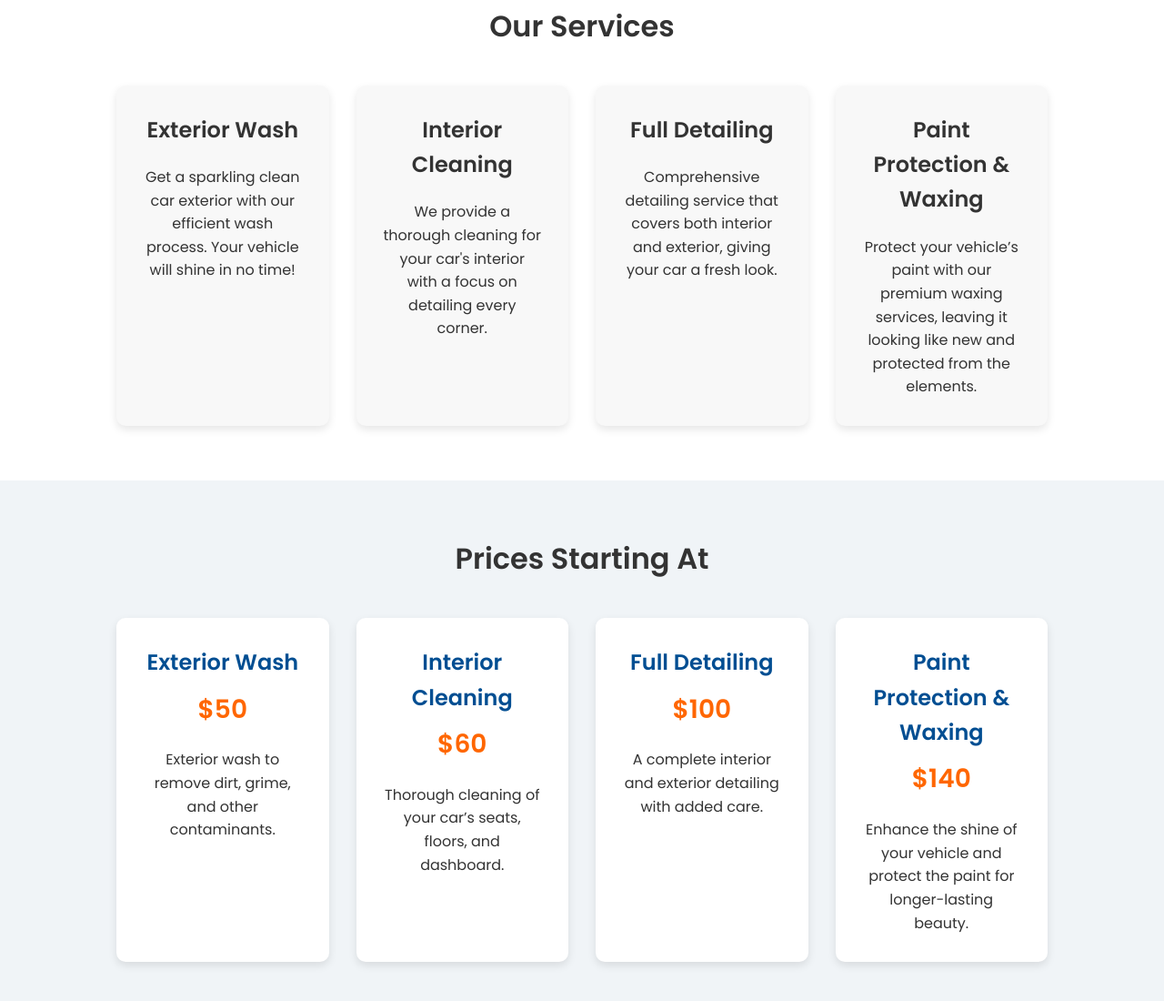
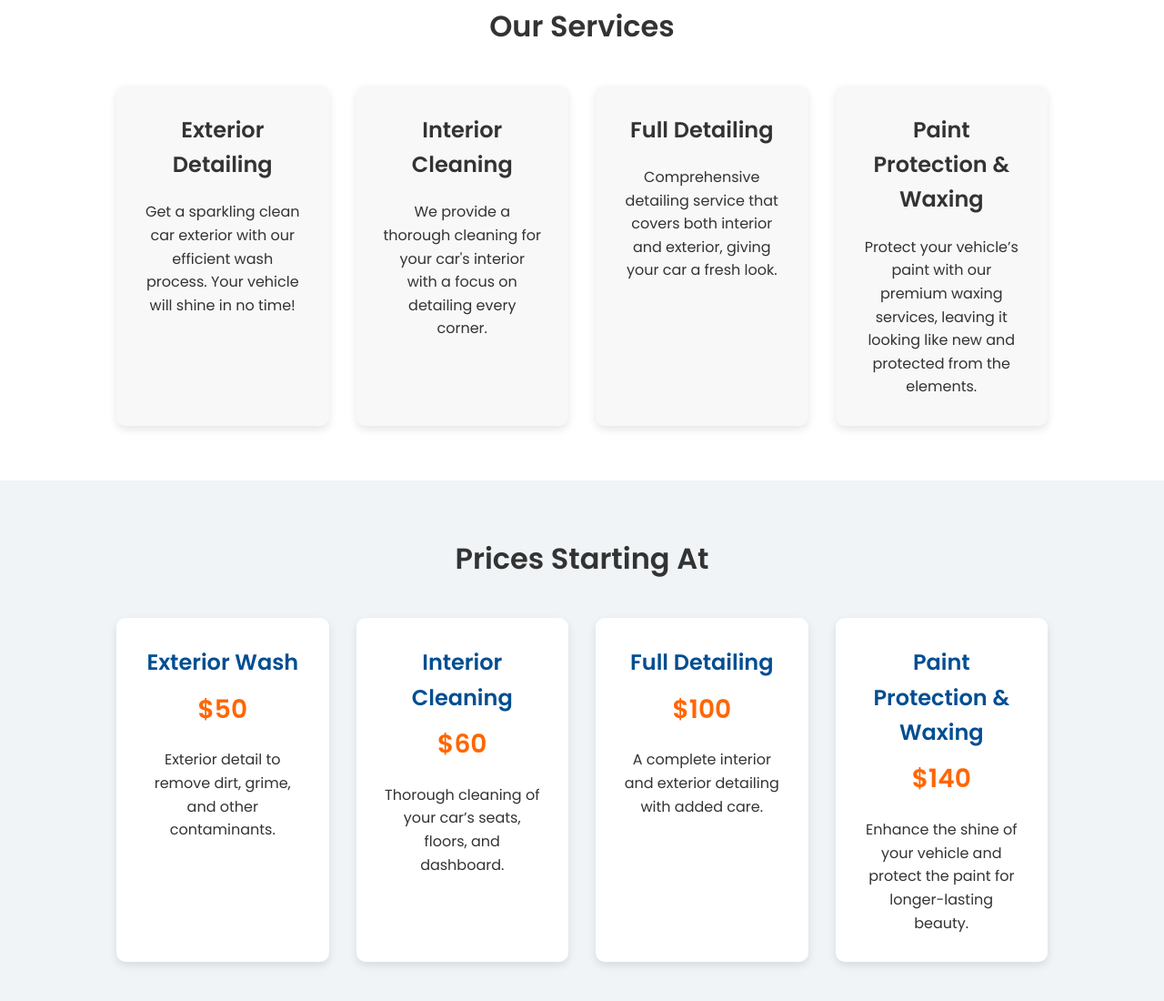
Before and after one commit to lalithbhima/sudstuds, a plain HTML site: page index.html in a window 1280 px wide. Shown: the part 839-1939 px from the top of the page at 91% size. Drawn offline with Linux system fonts and the light colour scheme.

Commit message:
Update index.html

```diff
--- a/index.html
+++ b/index.html
@@ -43,7 +43,7 @@
             <h2>Our Services</h2>
             <div class="service-list">
                 <div class="service">
-                    <h3>Exterior Wash</h3>
+                    <h3>Exterior Detailing</h3>
                     <p>Get a sparkling clean car exterior with our efficient wash process. Your vehicle will shine in no time!</p>
                 </div>
                 <div class="service">
@@ -69,7 +69,7 @@
                 <div class="pricing-plan">
                     <h3>Exterior Wash</h3>
                     <p class="price">$50</p>
-                    <p>Exterior wash to remove dirt, grime, and other contaminants.</p>
+                    <p>Exterior detail to remove dirt, grime, and other contaminants.</p>
                 </div>
                 <div class="pricing-plan">
                     <h3>Interior Cleaning</h3>
```
